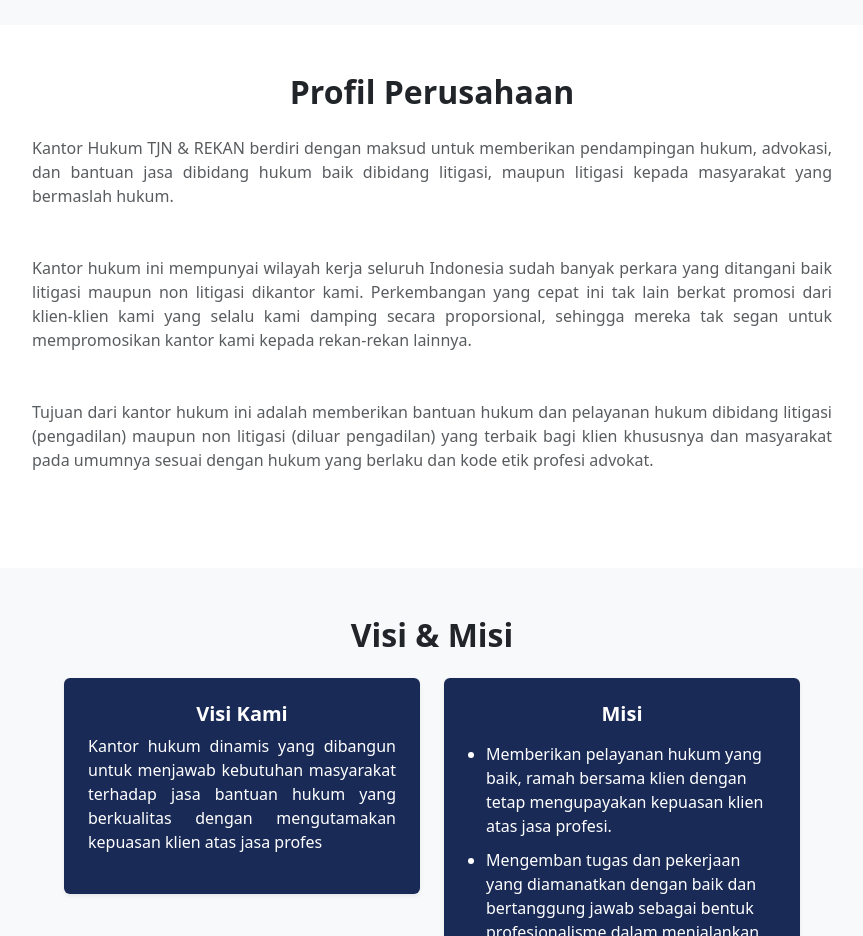
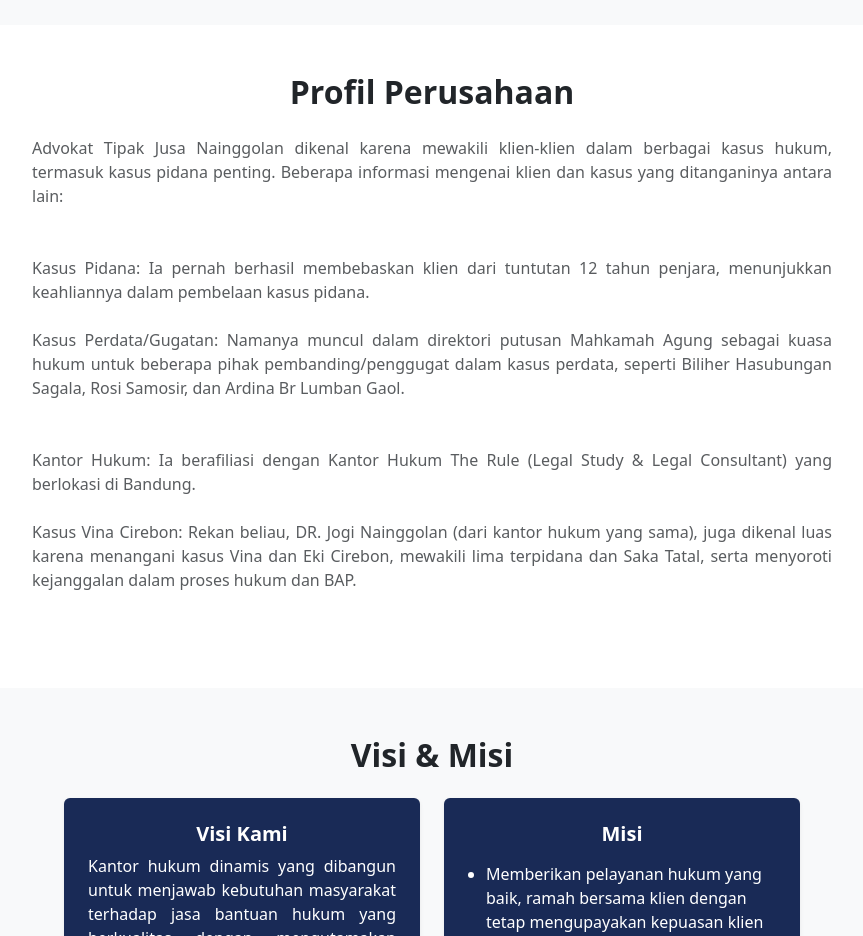
Before and after one commit to azkal163-cmd/Profil_TJN_Rekan, a plain HTML site: page about.html in a window 1280 px wide. Shown: the part 1720-2656 px from the top of the page, without its empty margins (208-1071 px from the left). Drawn offline with nearby package versions, Linux system fonts and the light colour scheme.

Commit message:
Update: dely

```diff
--- a/about.html
+++ b/about.html
@@ -169,28 +169,24 @@
             <h2 class="fw-bold mb-4 text-center">Profil Perusahaan</h2>
 
             <p class="text-muted mb-5" style="max-width:800px;margin:auto;text-align:justify;">
-                Kantor Hukum TJN & REKAN berdiri dengan maksud untuk
-                memberikan pendampingan hukum, advokasi, dan bantuan
-                jasa dibidang hukum baik dibidang litigasi, maupun
-                litigasi kepada masyarakat yang bermaslah hukum.
+                Advokat Tipak Jusa Nainggolan dikenal karena mewakili klien-klien dalam berbagai kasus hukum, termasuk
+                kasus pidana penting. Beberapa informasi mengenai klien dan kasus yang ditanganinya antara lain:
             </p>
 
             <p class="text-muted mb-5" style="max-width:800px;margin:auto;text-align:justify;">
-                Kantor hukum ini mempunyai wilayah kerja seluruh
-                Indonesia sudah banyak perkara yang ditangani baik
-                litigasi maupun non litigasi dikantor kami. Perkembangan
-                yang cepat ini tak lain berkat promosi dari klien-klien kami
-                yang selalu kami damping secara proporsional, sehingga
-                mereka tak segan untuk mempromosikan kantor kami kepada
-                rekan-rekan lainnya.
+                Kasus Pidana: Ia pernah berhasil membebaskan klien dari tuntutan 12 tahun penjara, menunjukkan
+                keahliannya dalam pembelaan kasus pidana.<br><br>
+                Kasus Perdata/Gugatan: Namanya muncul dalam direktori putusan Mahkamah Agung sebagai kuasa hukum untuk
+                beberapa pihak pembanding/penggugat dalam kasus perdata, seperti Biliher Hasubungan Sagala, Rosi
+                Samosir, dan Ardina Br Lumban Gaol.
             </p>
 
             <p class="text-muted mb-5" style="max-width:800px;margin:auto;text-align:justify;">
-                Tujuan dari kantor hukum ini adalah memberikan bantuan
-                hukum dan pelayanan hukum dibidang litigasi (pengadilan)
-                maupun non litigasi (diluar pengadilan) yang terbaik bagi
-                klien khususnya dan masyarakat pada umumnya sesuai
-                dengan hukum yang berlaku dan kode etik profesi advokat.
+                Kantor Hukum: Ia berafiliasi dengan Kantor Hukum The Rule (Legal Study & Legal Consultant) yang
+                berlokasi di Bandung.<br><br>
+                Kasus Vina Cirebon: Rekan beliau, DR. Jogi Nainggolan (dari kantor hukum yang sama), juga dikenal luas
+                karena menangani kasus Vina dan Eki Cirebon, mewakili lima terpidana dan Saka Tatal, serta menyoroti
+                kejanggalan dalam proses hukum dan BAP.
             </p>
 
         </div>
```
Also changed, not shown: profil/profil-delyana.html (+1 -1 lines), assets/img/dely.png.
